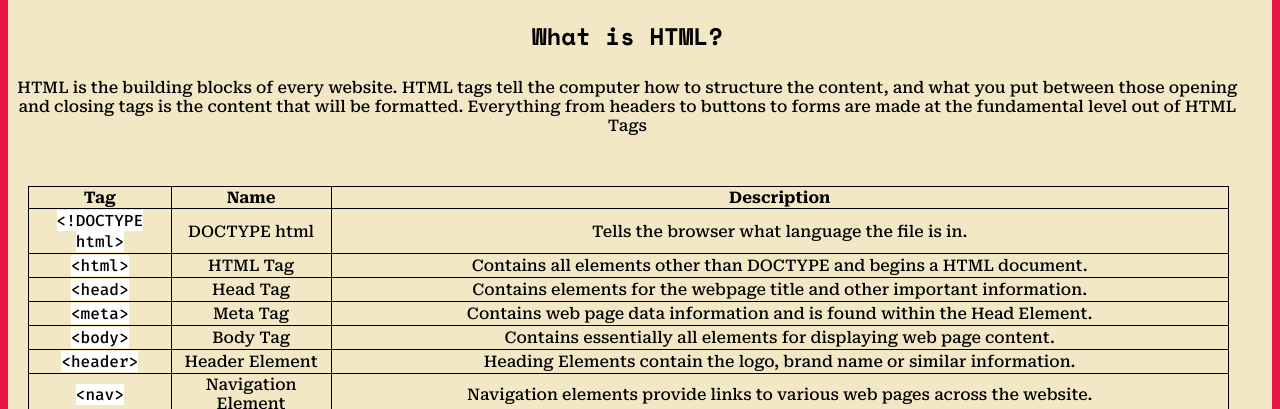
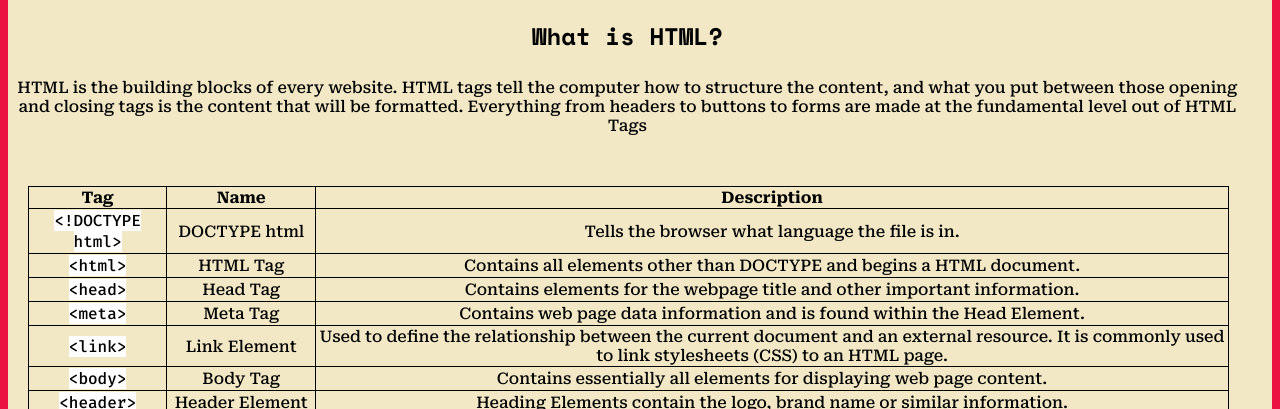
Before and after one commit to CH0NGZZZZ/HTML-CSS-Cheat-Sheet, a plain HTML site: page index.html in a window 1280 px wide. Shown: the part 391-800 px from the top of the page. Drawn offline with nearby package versions, Linux system fonts and the light colour scheme.

Commit message:
Update index.html
Added Link Element to HTML table

```diff
--- a/index.html
+++ b/index.html
@@ -97,6 +97,19 @@
                         </td>
                         <td>
                             Contains web page data information and is found within the Head Element.
+                        </td>
+                    </tr>
+
+
+                    <tr>
+                        <td>
+                            <span class="tag">&lt;link&gt;</span>
+                        </td>
+                        <td>
+                            Link Element
+                        </td>
+                        <td>
+                            Used to define the relationship between the current document and an external resource. It is commonly used to link stylesheets (CSS) to an HTML page.
                         </td>
                     </tr>
 
```
